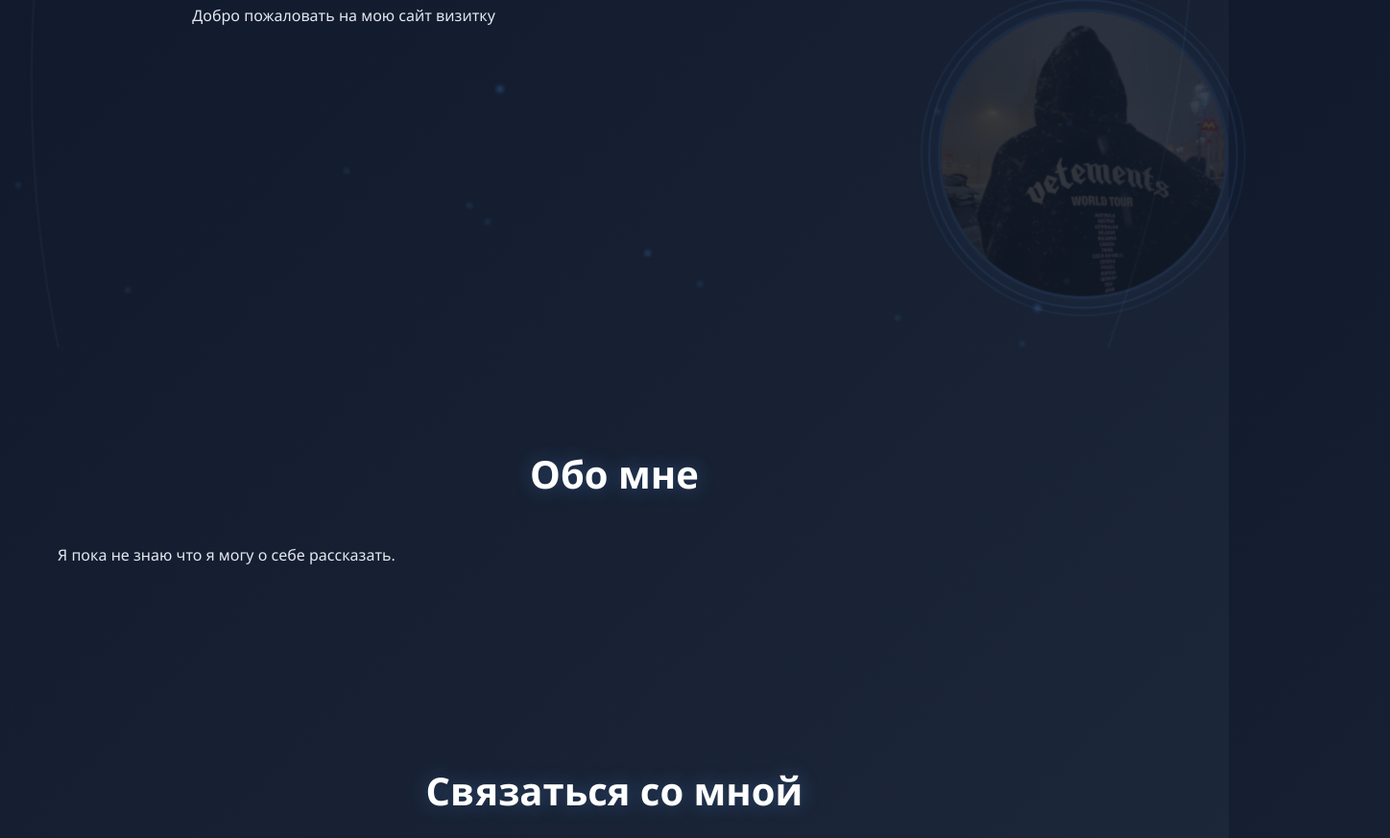
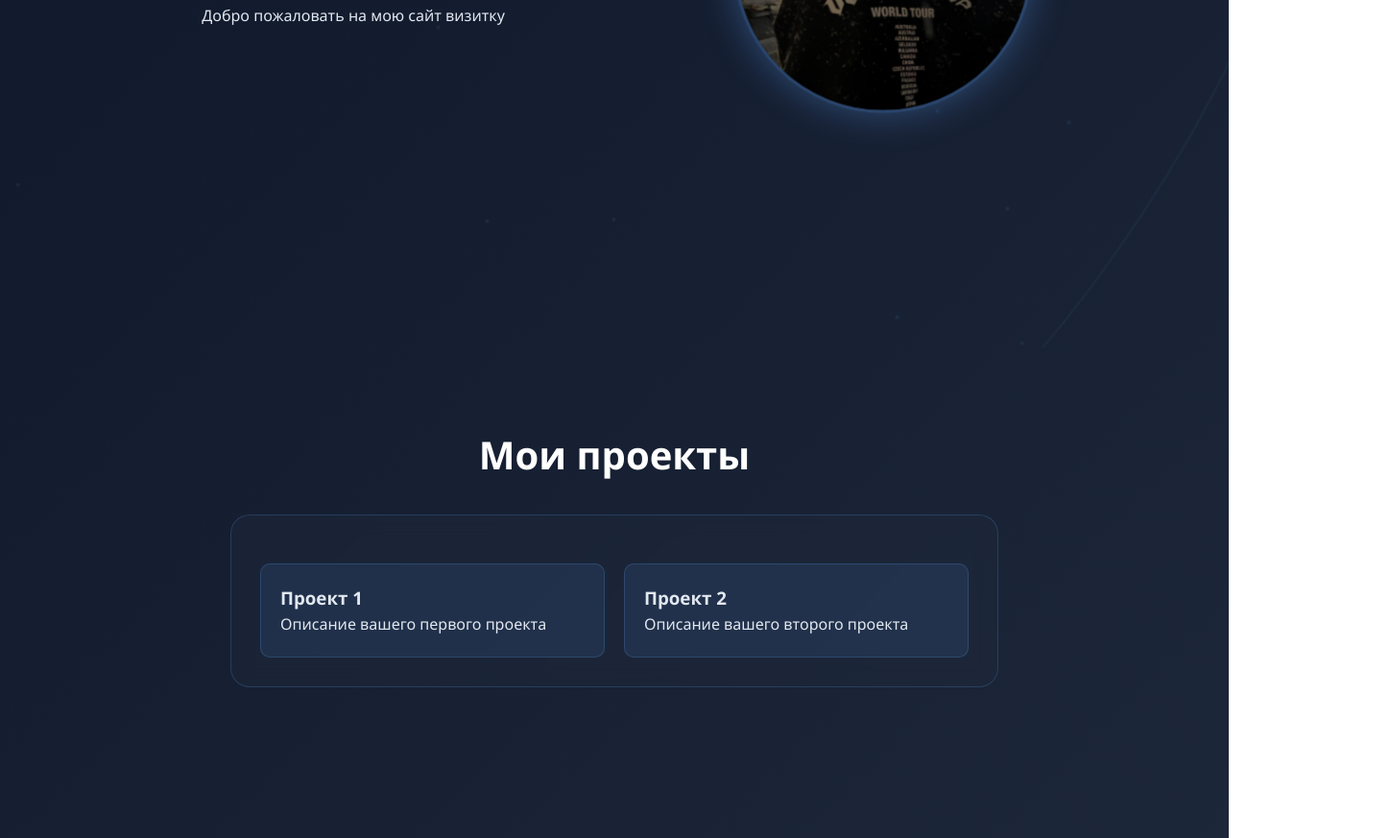
Before and after one commit to cvtzv/kdev.world, a plain HTML site: page index.html in a window 1280 px wide. Shown: the part 438-1311 px from the top of the page at 96% size, 1448 px wide, since content can reach past the window. Drawn offline with Linux system fonts and the light colour scheme.

Commit message:
Update index.html

```diff
--- a/index.html
+++ b/index.html
@@ -14,7 +14,7 @@
         }
 
         ::-webkit-scrollbar {
-            width: 10px;
+            width: 8px;
         }
 
         ::-webkit-scrollbar-track {
@@ -23,12 +23,7 @@
 
         ::-webkit-scrollbar-thumb {
             background: rgba(96, 165, 250, 0.5);
-            border-radius: 5px;
-            transition: background 0.3s ease;
-        }
-
-        ::-webkit-scrollbar-thumb:hover {
-            background: rgba(96, 165, 250, 0.8);
+            border-radius: 4px;
         }
 
         body {
@@ -53,7 +48,8 @@
             position: absolute;
             border: 2px solid rgba(96, 165, 250, 0.05);
             border-radius: 50%;
-            animation: rotate 20s linear infinite;
+            animation: rotate 30s linear infinite;
+            will-change: transform;
         }
 
         .spiral:nth-child(1) {
@@ -69,38 +65,22 @@
             width: 150%;
             height: 150%;
             animation-direction: reverse;
-            animation-duration: 25s;
+            animation-duration: 35s;
         }
 
         .floating-light {
             position: absolute;
-            width: 4px;
-            height: 4px;
+            width: 3px;
+            height: 3px;
             background: #60a5fa;
             border-radius: 50%;
-            filter: blur(2px);
-            animation: float 15s infinite linear;
-            opacity: 0.3;
+            filter: blur(1px);
+            opacity: 0.2;
+            will-change: transform;
         }
 
         @keyframes rotate {
-            0% { transform: rotate(0deg); }
-            100% { transform: rotate(360deg); }
-        }
-
-        @keyframes float {
-            0% {
-                transform: translate(0, 0) scale(1);
-                opacity: 0.3;
-            }
-            50% {
-                transform: translate(100px, 100px) scale(1.5);
-                opacity: 0.6;
-            }
-            100% {
-                transform: translate(200px, 200px) scale(1);
-                opacity: 0.3;
-            }
+            to { transform: rotate(360deg); }
         }
 
         .container {
@@ -117,10 +97,10 @@
             width: 100%;
             background: rgba(15, 23, 42, 0.8);
             backdrop-filter: blur(10px);
-            padding: 20px 0;
+            -webkit-backdrop-filter: blur(10px);
+            padding: 15px 0;
             z-index: 1000;
             border-bottom: 1px solid rgba(96, 165, 250, 0.2);
-            box-shadow: 0 5px 20px rgba(96, 165, 250, 0.1);
         }
 
         .nav-content {
@@ -133,118 +113,59 @@
             font-size: 24px;
             font-weight: bold;
             color: #60a5fa;
-            text-shadow: 0 0 10px rgba(96, 165, 250, 0.5);
-            animation: glow 2s ease-in-out infinite alternate;
-        }
-
-        @keyframes glow {
-            from { text-shadow: 0 0 10px rgba(96, 165, 250, 0.5); }
-            to { text-shadow: 0 0 20px rgba(96, 165, 250, 0.8); }
         }
 
         .nav-links {
             display: flex;
-            gap: 30px;
+            gap: 20px;
         }
 
         .nav-links a {
             color: #e2e8f0;
             text-decoration: none;
-            transition: all 0.3s ease;
-            position: relative;
+            transition: color 0.3s ease;
             padding: 5px 0;
-        }
-
-        .nav-links a::after {
-            content: '';
-            position: absolute;
-            bottom: -2px;
-            left: 0;
-            width: 0;
-            height: 2px;
-            background: #60a5fa;
-            transition: width 0.3s ease;
-            box-shadow: 0 0 10px rgba(96, 165, 250, 0.5);
-        }
-
-        .nav-links a:hover::after {
-            width: 100%;
         }
 
         .nav-links a:hover {
             color: #60a5fa;
-            text-shadow: 0 0 10px rgba(96, 165, 250, 0.5);
         }
 
         .me {
             min-height: 100vh;
             display: flex;
             align-items: center;
-            padding: 100px 0;
-            perspective: 1000px;
+            padding: 80px 0;
         }
 
         .me-content {
             display: flex;
             align-items: center;
-            gap: 60px;
-            transform-style: preserve-3d;
+            gap: 40px;
         }
 
         .me-text {
             flex: 1;
-            animation: fadeIn 1s ease-out;
         }
 
         .me-text h1 {
-            font-size: 3.5rem;
+            font-size: clamp(2rem, 5vw, 3.5rem);
             margin-bottom: 20px;
             color: #fff;
-            text-shadow: 0 0 20px rgba(96, 165, 250, 0.3);
         }
 
         .highlight {
             color: #60a5fa;
-            position: relative;
             display: inline-block;
-            animation: highlightGlow 2s ease-in-out infinite alternate;
-        }
-
-        @keyframes highlightGlow {
-            from { text-shadow: 0 0 10px rgba(96, 165, 250, 0.5); }
-            to { text-shadow: 0 0 30px rgba(96, 165, 250, 0.8); }
         }
 
         .avatar-container {
             position: relative;
-            width: 300px;
-            height: 300px;
+            width: min(300px, 80vw);
+            height: min(300px, 80vw);
             border-radius: 50%;
-            overflow: visible;
-            animation: float 6s ease-in-out infinite;
-        }
-
-        .avatar-border {
-            position: absolute;
-            top: -10px;
-            left: -10px;
-            right: -10px;
-            bottom: -10px;
-            border: 2px solid rgba(96, 165, 250, 0.3);
-            border-radius: 50%;
-            animation: borderRotate 10s linear infinite;
-        }
-
-        .avatar-border::before {
-            content: '';
-            position: absolute;
-            top: -10px;
-            left: -10px;
-            right: -10px;
-            bottom: -10px;
-            border: 2px solid rgba(96, 165, 250, 0.2);
-            border-radius: 50%;
-            animation: borderRotate 15s linear infinite reverse;
+            transform-style: preserve-3d;
+            perspective: 1000px;
         }
 
         .avatar {
@@ -254,29 +175,66 @@
             border-radius: 50%;
             border: 3px solid rgba(96, 165, 250, 0.3);
             box-shadow: 0 0 30px rgba(96, 165, 250, 0.2);
+            animation: pulseGlow 3s ease-in-out infinite;
+            will-change: transform, box-shadow;
         }
 
-        @keyframes borderRotate {
-            0% { transform: rotate(0deg); }
-            100% { transform: rotate(360deg); }
+        @keyframes pulseGlow {
+            0%, 100% {
+                transform: scale(1);
+                box-shadow: 0 0 30px rgba(96, 165, 250, 0.2);
+            }
+            50% {
+                transform: scale(1.05);
+                box-shadow: 0 0 40px rgba(96, 165, 250, 0.4);
+            }
+        }
+
+        .projects-section {
+            background: rgba(30, 41, 59, 0.5);
+            border-radius: 20px;
+            padding: 30px;
+            max-width: 800px;
+            margin: 0 auto;
+            border: 1px solid rgba(96, 165, 250, 0.2);
+            backdrop-filter: blur(10px);
+            -webkit-backdrop-filter: blur(10px);
+        }
+
+        .projects-grid {
+            display: grid;
+            grid-template-columns: repeat(auto-fit, minmax(250px, 1fr));
+            gap: 20px;
+            margin-top: 20px;
+        }
+
+        .project-card {
+            background: rgba(96, 165, 250, 0.1);
+            border: 1px solid rgba(96, 165, 250, 0.2);
+            border-radius: 10px;
+            padding: 20px;
+            transition: transform 0.3s ease;
+        }
+
+        .project-card:hover {
+            transform: translateY(-5px);
         }
 
         .contact-section {
             background: rgba(30, 41, 59, 0.5);
             border-radius: 20px;
-            padding: 40px;
+            padding: 30px;
             max-width: 800px;
             margin: 0 auto;
             border: 1px solid rgba(96, 165, 250, 0.2);
-            box-shadow: 0 0 30px rgba(96, 165, 250, 0.1);
             backdrop-filter: blur(10px);
+            -webkit-backdrop-filter: blur(10px);
         }
 
         .contact-buttons {
             display: grid;
             grid-template-columns: repeat(auto-fit, minmax(200px, 1fr));
             gap: 20px;
-            margin-bottom: 30px;
         }
 
         .contact-button {
@@ -289,70 +247,37 @@
             border-radius: 10px;
             text-decoration: none;
             color: #fff;
-            transition: all 0.3s ease;
-            position: relative;
-            overflow: hidden;
-        }
-
-        .contact-button::after {
-            content: '';
-            position: absolute;
-            top: -50%;
-            left: -50%;
-            width: 200%;
-            height: 200%;
-            background: linear-gradient(
-                45deg,
-                transparent,
-                rgba(96, 165, 250, 0.1),
-                transparent
-            );
-            transform: rotate(45deg);
-            animation: shine 3s infinite;
-        }
-
-        @keyframes shine {
-            0% { transform: translateX(-100%) rotate(45deg); }
-            100% { transform: translateX(100%) rotate(45deg); }
+            transition: transform 0.3s ease, background-color 0.3s ease;
         }
 
         .contact-button:hover {
             transform: translateY(-5px);
             background: rgba(96, 165, 250, 0.2);
-            box-shadow: 0 5px 20px rgba(96, 165, 250, 0.2);
         }
 
         .contact-button i {
             font-size: 24px;
             color: #60a5fa;
             margin-bottom: 10px;
-            text-shadow: 0 0 10px rgba(96, 165, 250, 0.5);
         }
 
-        .social-links {
-            display: flex;
-            justify-content: center;
-            gap: 20px;
+        .section {
+            opacity: 0;
+            transform: translateY(20px);
+            transition: opacity 0.8s ease, transform 0.8s ease;
+            padding: 80px 0;
         }
 
-        .social-links a {
-            width: 50px;
-            height: 50px;
-            display: flex;
-            align-items: center;
-            justify-content: center;
-            background: rgba(96, 165, 250, 0.1);
-            border-radius: 50%;
-            color: #60a5fa;
-            transition: all 0.3s ease;
-            position: relative;
-            overflow: hidden;
+        .section.active {
+            opacity: 1;
+            transform: translateY(0);
         }
 
-        .social-links a:hover {
-            transform: translateY(-5px) scale(1.1);
-            background: rgba(96, 165, 250, 0.2);
-            box-shadow: 0 0 20px rgba(96, 165, 250, 0.3);
+        .section-title {
+            font-size: clamp(1.8rem, 4vw, 2.5rem);
+            margin-bottom: 30px;
+            text-align: center;
+            color: #fff;
         }
 
         @media (max-width: 768px) {
@@ -362,49 +287,17 @@
                 gap: 30px;
             }
 
-            .me-text h1 {
-                font-size: 2.5rem;
-            }
-
-            .avatar-container {
-                width: 200px;
-                height: 200px;
-            }
-
             .nav-links {
                 display: none;
             }
-        }
 
-        @keyframes fadeIn {
-            from {
-                opacity: 0;
-                transform: translateY(20px);
+            .section {
+                padding: 60px 0;
             }
-            to {
-                opacity: 1;
-                transform: translateY(0);
+
+            .contact-buttons {
+                grid-template-columns: 1fr;
             }
-        }
-
-        .section {
-            opacity: 0;
-            transform: translateY(20px);
-            transition: all 0.8s ease;
-            padding: 100px 0;
-        }
-
-        .section.active {
-            opacity: 1;
-            transform: translateY(0);
-        }
-
-        .section-title {
-            font-size: 2.5rem;
-            margin-bottom: 40px;
-            text-align: center;
-            color: #fff;
-            text-shadow: 0 0 20px rgba(96, 165, 250, 0.3);
         }
     </style>
 </head>
@@ -419,7 +312,7 @@
             <div class="logo">kdev.world</div>
             <div class="nav-links">
                 <a href="#home">Главная</a>
-                <a href="#about">Обо мне</a>
+                <a href="#projects">Проекты</a>
                 <a href="#contact">Контакты</a>
             </div>
         </div>
@@ -433,17 +326,27 @@
                     <p>Добро пожаловать на мою сайт визитку</p>
                 </div>
                 <div class="avatar-container">
-                    <div class="avatar-border"></div>
                     <img src="/img/profile.jpg" alt="Аватар" class="avatar">
                 </div>
             </div>
         </div>
     </section>
 
-    <section id="about" class="section">
+    <section id="projects" class="section">
         <div class="container">
-            <h2 class="section-title">Обо мне</h2>
-            <p>Я пока не знаю что я могу о себе рассказать.</p>
+            <h2 class="section-title">Мои проекты</h2>
+            <div class="projects-section">
+                <div class="projects-grid">
+                    <div class="project-card">
+                        <h3>Проект 1</h3>
+                        <p>Описание вашего первого проекта</p>
+                    </div>
+                    <div class="project-card">
+                        <h3>Проект 2</h3>
+                        <p>Описание вашего второго проекта</p>
+                    </div>
+                </div>
+            </div>
         </div>
     </section>
 
@@ -470,29 +373,34 @@
     </section>
 
     <script>
-        function createFloatingLights() {
+        const createFloatingLights = () => {
             const background = document.querySelector('.background');
-            for (let i = 0; i < 30; i++) {
+            const lights = document.createDocumentFragment();
+
+            for (let i = 0; i < 15; i++) {
                 const light = document.createElement('div');
                 light.className = 'floating-light';
-                light.style.left = Math.random() * 100 + 'vw';
-                light.style.top = Math.random() * 100 + 'vh';
-                light.style.animationDelay = Math.random() * 15 + 's';
-                background.appendChild(light);
+                light.style.left = `${Math.random() * 100}vw`;
+                light.style.top = `${Math.random() * 100}vh`;
+                light.style.animationDelay = `${Math.random() * 15}s`;
+                lights.appendChild(light);
             }
-        }
 
-        function revealSections() {
+            background.appendChild(lights);
+        };
+
+        const revealSections = () => {
             const sections = document.querySelectorAll('.section');
-            sections.forEach(section => {
-                const sectionTop = section.getBoundingClientRect().top;
-                const windowHeight = window.innerHeight;
+            const observer = new IntersectionObserver((entries) => {
+                entries.forEach(entry => {
+                    if (entry.isIntersecting) {
+                        entry.target.classList.add('active');
+                    }
+                });
+            }, { threshold: 0.1 });
 
-                if (sectionTop < windowHeight - 100) {
-                    section.classList.add('active');
-                }
-            });
-        }
+            sections.forEach(section => observer.observe(section));
+        };
 
         document.querySelectorAll('a[href^="#"]').forEach(anchor => {
             anchor.addEventListener('click', function(e) {
@@ -504,8 +412,7 @@
         });
 
         window.addEventListener('load', createFloatingLights);
-        window.addEventListener('scroll', revealSections);
-        revealSections();
+        window.addEventListener('DOMContentLoaded', revealSections);
     </script>
 </body>
 </html>
```
